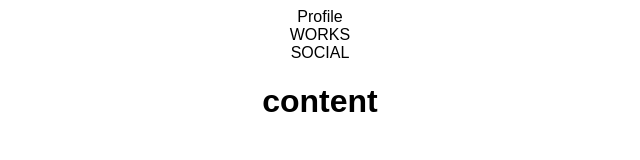
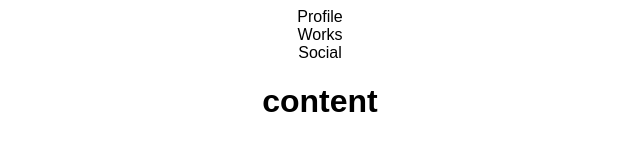
Before and after one commit to Yubon94/react-blog-site-past, a React app: page / in a window 1280 px wide. Shown: the top 160 px of the page, without its empty margins (320-960 px from the left). Built offline with nearby package versions, Linux system fonts and the light colour scheme; the HTML template or start-up script is replaced by a standard one.

Commit message:
webpackのwatchモードを追加

```diff
--- a/package.json
+++ b/package.json
@@ -5,7 +5,9 @@
   "main": "index.js",
   "scripts": {
     "test": "echo \"Error: no test specified\" && exit 1",
-    "build": "webpack"
+    "build": "webpack --mode production",
+    "dev": "webpack --mode development",
+    "watch": "webpack --mode development --watch"
   },
   "repository": {
     "type": "git",
--- a/src/App.js
+++ b/src/App.js
@@ -11,10 +11,10 @@ export default function App() {
             Profile
           </div>
           <div className="menu-item">
-            WORKS
+            Works
           </div>
           <div className="menu-item">
-            SOCIAL
+            Social
           </div>
         </div>
         {/* {content area} */}
```
Also changed, not shown: 1 other file (tests, documents, lock files or other folders).
